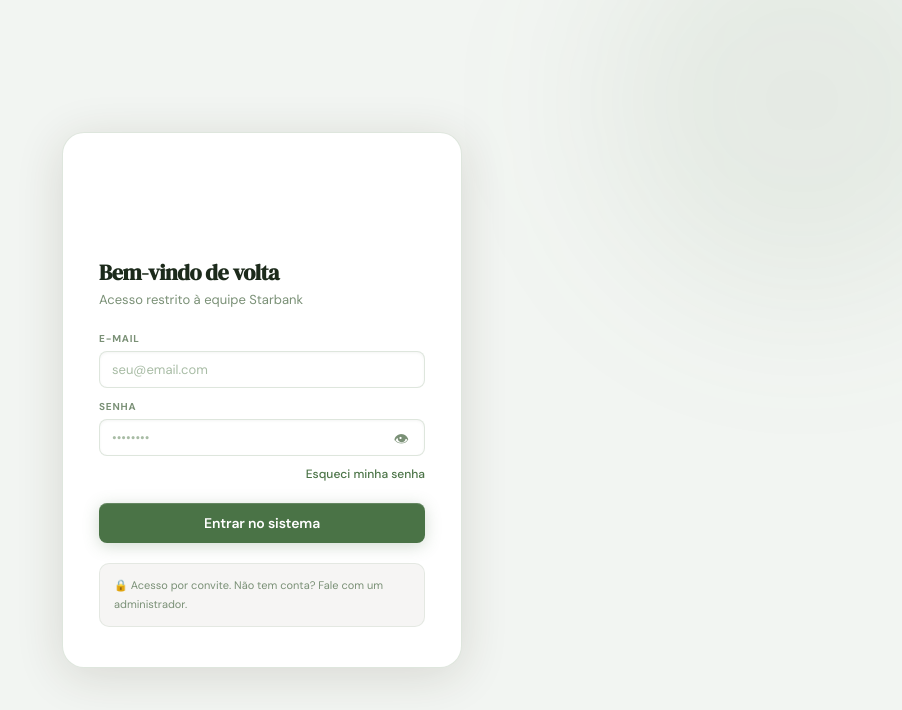
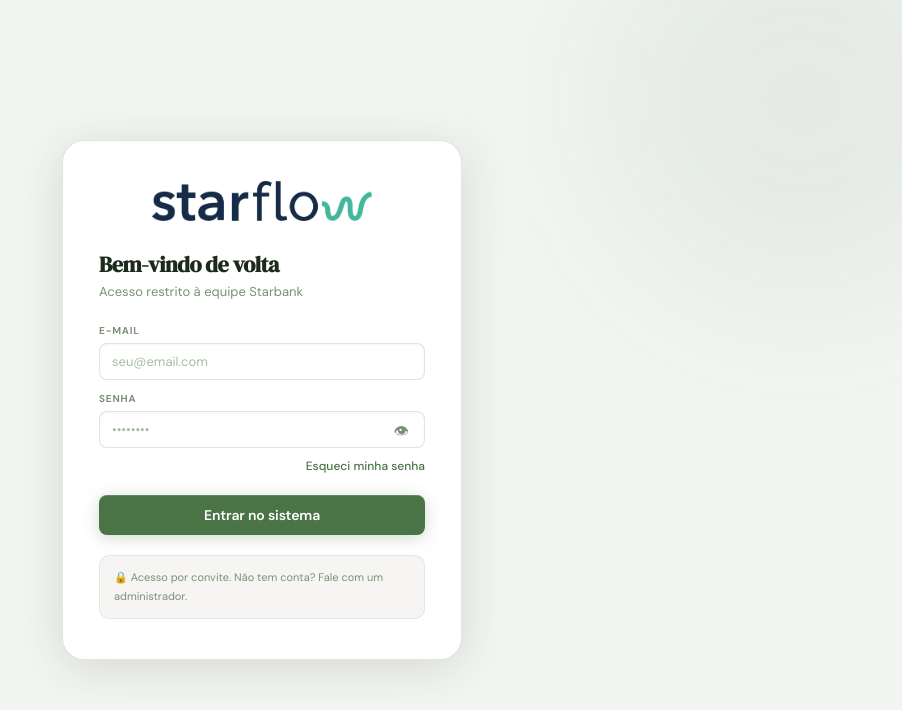
Before and after one commit to ChrisSerello/crm-starbank, a React (Vite) app: page / in a window 1280 px wide. Shown: the top 710 px of the page, without its empty margins (378-1280 px from the left). Built offline with nearby package versions, Linux system fonts and the light colour scheme; the HTML template or start-up script is replaced by a standard one.

Commit message:
logo login

```diff
--- a/src/components/Login.jsx
+++ b/src/components/Login.jsx
@@ -32,7 +32,7 @@ export function Login(){
   const Logo=()=>(
     <div style={{display:"flex",justifyContent:"center",marginBottom:28}}>
       <img
-        src="/starflow.gif"
+        src="/logoFlow.png"
         alt="StarFlow"
         style={{
           width:"100%",
```
Also changed, not shown: public/logoFlow.png (added).
